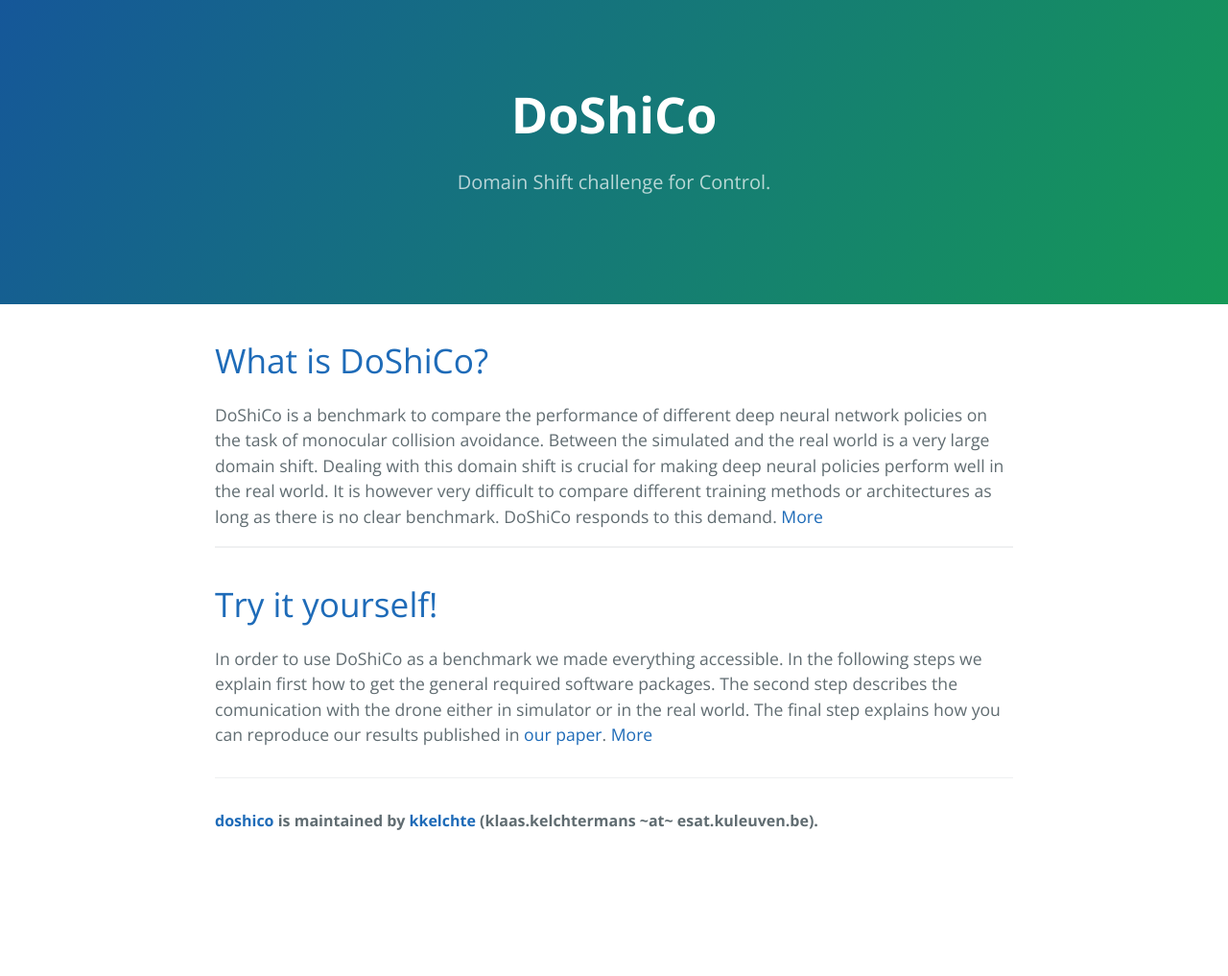
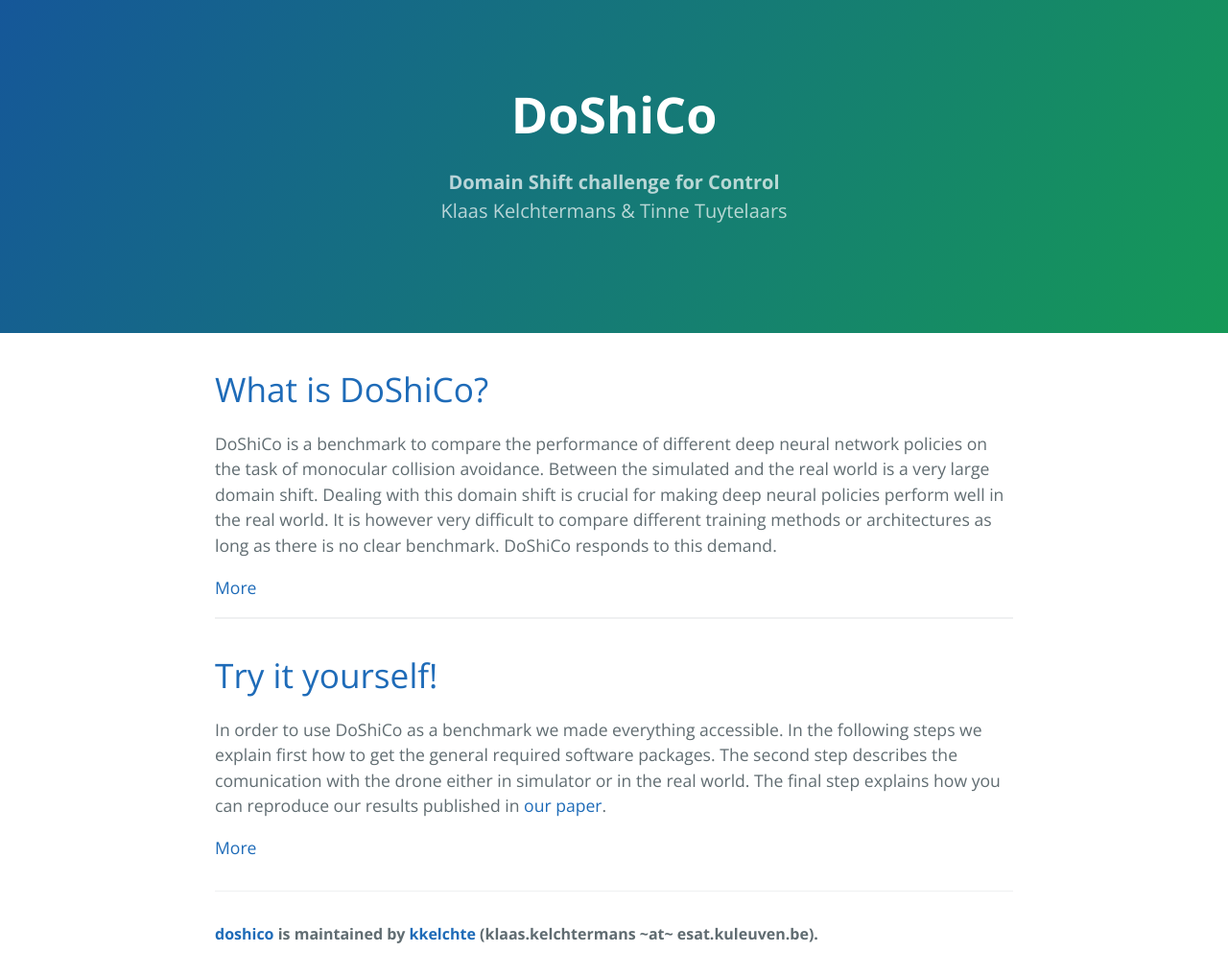
Before and after one commit to kkelchte/doshico, a Jekyll site: the page built from index.md, in a window 1280 px wide. Shown: the whole page at 96% size. Built offline with Jekyll 4.4.1, drawn with Linux system fonts in a browser that asks for light colours; our own code applies the rules of GitHub Pages for plain Markdown files; before the commit the page ends 900 px from its top, so only the background shows below that.

Commit message:
added posts

```diff
--- a/_config.yml
+++ b/_config.yml
@@ -1,4 +1,5 @@
 title: DoShiCo
+
 description: Domain Shift challenge for Control.
 show_downloads: false
 google_analytics:
--- a/_layouts/default.html
+++ b/_layouts/default.html
@@ -12,15 +12,9 @@
   </head>
   <body>
     <section class="page-header">
-      <h1 class="project-name">{{ site.title | default: site.github.repository_name }}</h1>
-      <h2 class="project-tagline">{{ site.description | default: site.github.project_tagline }}</h2>
-      <!-- {% if site.github.is_project_page %}
-        <a href="{{ site.github.repository_url }}" class="btn">View on GitHub</a>
-      {% endif %}
-      {% if site.show_downloads %}
-        <a href="{{ site.github.zip_url }}" class="btn">Download .zip</a>
-        <a href="{{ site.github.tar_url }}" class="btn">Download .tar.gz</a>
-      {% endif %} -->
+     <h1 class="project-name">DoShiCo</h1>
+     <h2 class="project-tagline"><b>Domain Shift challenge for Control</b> <br/> Klaas Kelchtermans & Tinne Tuytelaars</h2>
+
     </section>
 
     <section class="main-content">
--- a/index.md
+++ b/index.md
@@ -1,13 +1,16 @@
 ---
+description: klaas kelchtermans
 layout: default
 ---
 
-# [](#header-1)[What is DoShiCo?](what.md)
+# [](#header-1)[What is DoShiCo?](/what.md)
 DoShiCo is a benchmark to compare the performance of different deep neural network policies on the task of monocular collision avoidance. Between the simulated and the real world is a very large domain shift. Dealing with this domain shift is crucial for making deep neural policies perform well in the real world. It is however very difficult to compare different training methods or architectures as long as there is no clear benchmark. DoShiCo responds to this demand.
+
 [More](what.md)
 
 * * *
 
-# [](#header-1)[Try it yourself!](try.md)
+# [](#header-1)[Try it yourself!](/try.md)
 In order to use DoShiCo as a benchmark we made everything accessible. In the following steps we explain first how to get the general required software packages. The second step describes the comunication with the drone either in simulator or in the real world. The final step explains how you can reproduce our results published in [our paper]({{ "/assets/paper.pdf" | absolute_url }}).
+
 [More](try.md)
```
Also changed, not shown: try.md (added, +60 -0 lines), what.md (added, +29 -0 lines), assets/drone.png (added), assets/img/almost_col_basic.png (added), assets/img/expsenvs_esat.png (added), assets/img/frontpage.png (added), assets/img/project.png (added), assets/img/website.png (added), 2 other files.
